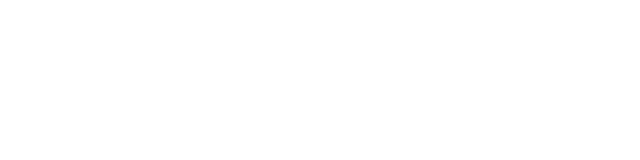
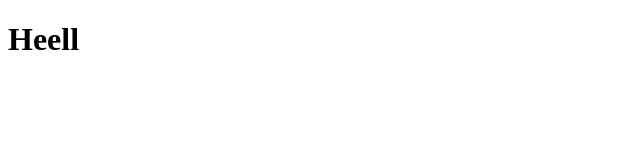
Before and after one commit to vk-workshop/portfolio, a React (Create React App) app: page / in a window 1280 px wide. Shown: the top 160 px of the page, without its empty margins (0-640 px from the left). Built offline with nearby package versions, Linux system fonts and the light colour scheme.

Commit message:
deleted
deleted unused

```diff
--- a/src/App.js
+++ b/src/App.js
@@ -2,7 +2,7 @@
 function App() {
   return (
     <div className="App">
-
+      <h1>Heell</h1>
     </div>
   );
 }
```
Also changed, not shown: 1 other file (tests, documents, lock files or other folders).
